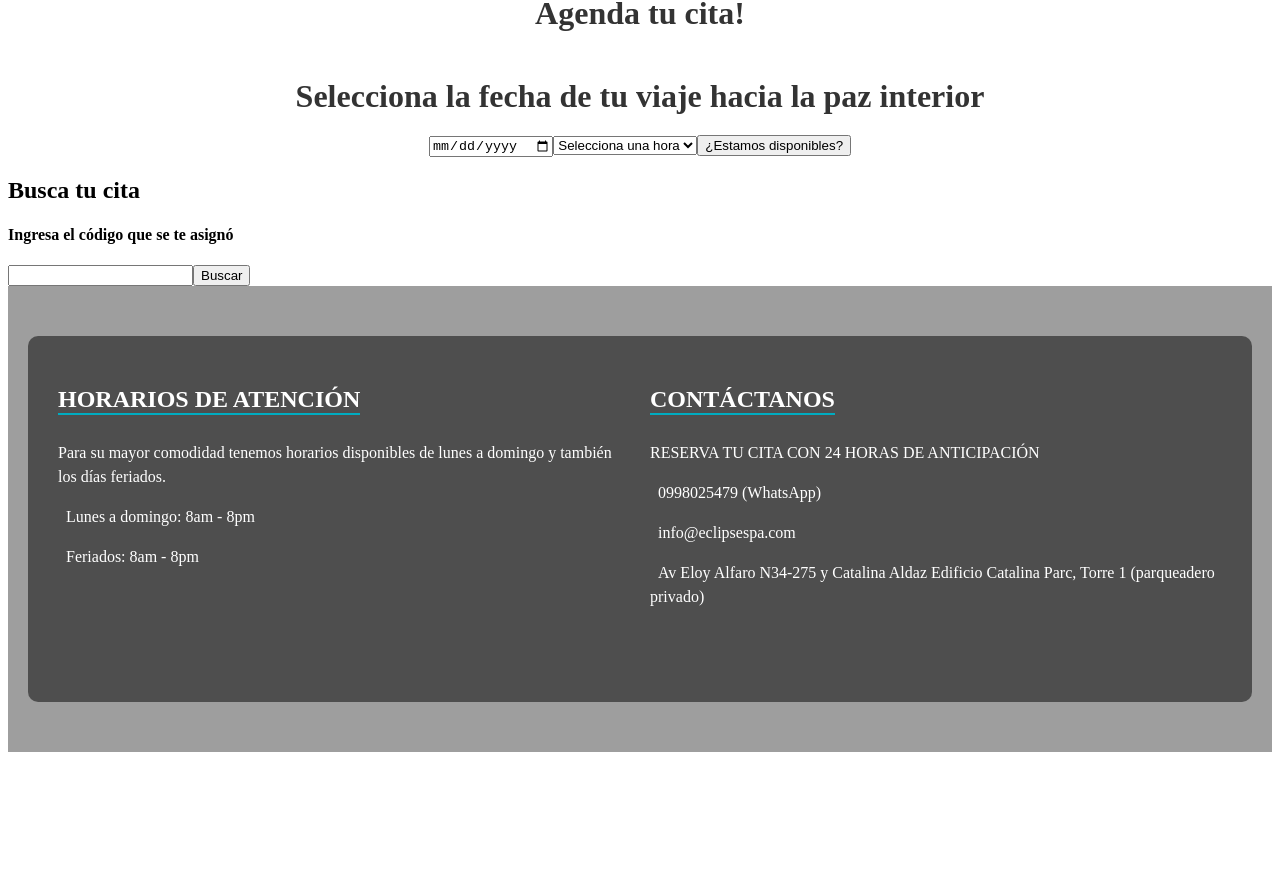
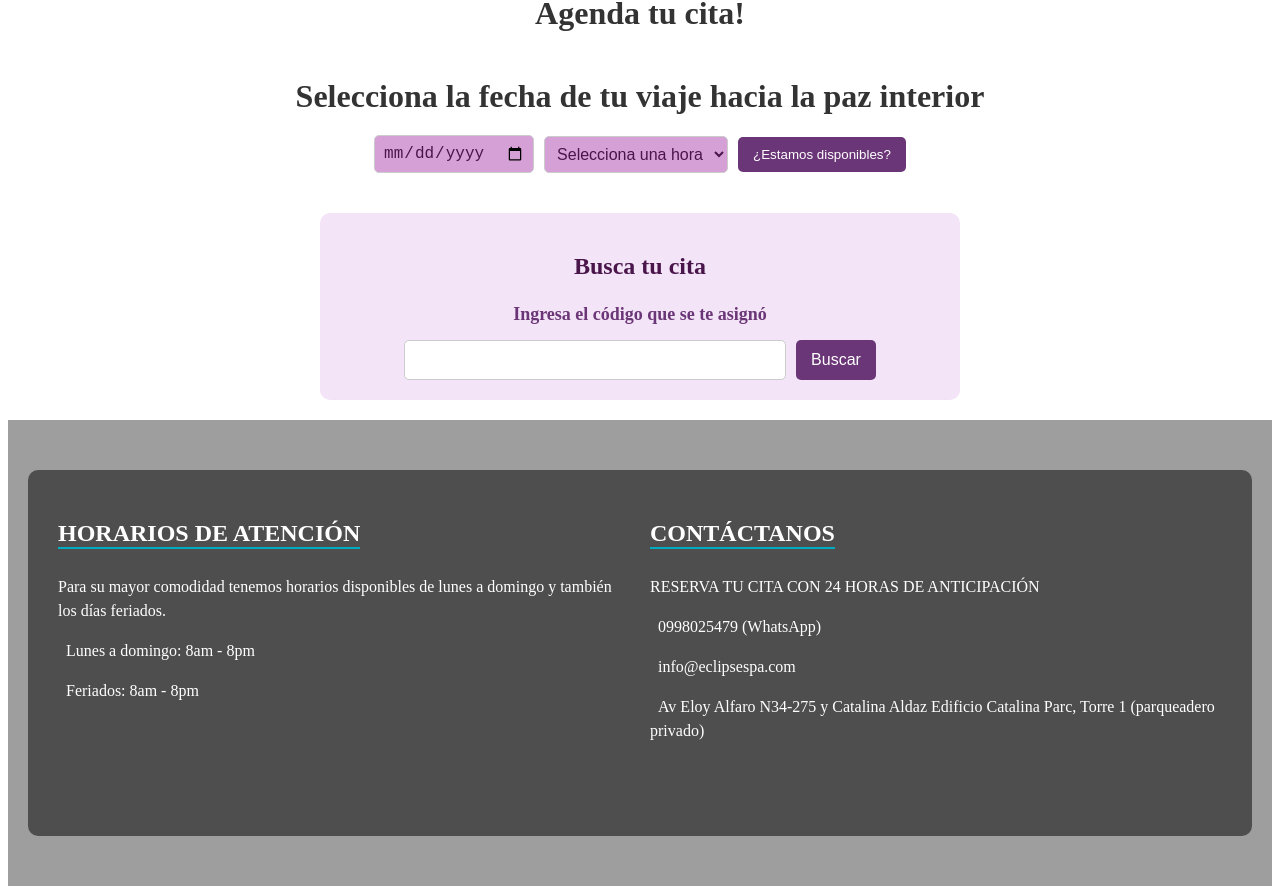
Before and after one commit to JoelPiuri/ProyectoReservasSpa, an Angular app in the folder spa/: page /inicio in a window 1280 px wide. Shown: the part 1427-2321 px from the top of the page. Before the commit the page ends 2187 px from the top, so only its background shows below. Built offline with nearby package versions, Linux system fonts and the light colour scheme.

Commit message:
css de agendar cita y buscar cita

```diff
--- a/spa/src/app/component/buscar-reservacion/buscar-reservacion.component.css
+++ b/spa/src/app/component/buscar-reservacion/buscar-reservacion.component.css
@@ -0,0 +1,108 @@
+.busqueda {
+    text-align: center;
+    margin: 0 auto 20px;
+    padding: 20px;
+    background-color: #f3e4f7;
+    border-radius: 10px;
+    width: 80%;
+    max-width: 600px;
+  }
+
+  .busqueda h2 {
+    color: #4a154b;
+    font-size: 24px;
+    margin-bottom: 10px;
+  }
+
+  .busqueda h1 {
+    color: #6b3677;
+    font-size: 18px;
+    margin-bottom: 15px;
+  }
+
+  .busqueda-input {
+    display: flex;
+    justify-content: center;
+    gap: 10px;
+  }
+
+  .busqueda input[type="text"] {
+    padding: 10px;
+    font-size: 16px;
+    border-radius: 5px;
+    border: 1px solid #ccc;
+    width: 60%;
+  }
+
+  .busqueda button {
+    background-color: #6b3677;
+    color: white;
+    padding: 10px 15px;
+    border: none;
+    border-radius: 5px;
+    cursor: pointer;
+    font-size: 16px;
+  }
+
+  .busqueda button:hover {
+    background-color: #4a154b;
+  }
+
+  .reservation-details, .modification-form {
+    max-width: 600px;
+    margin: 20px auto;
+    padding: 20px;
+    background-color: #f3e4f7;
+    border-radius: 10px;
+    text-align: center;
+    font-family: 'Arial', sans-serif;
+    border: 1px solid #ccc;
+  }
+
+  .reservation-details h3, .modification-form h3 {
+    color: #4a154b;
+    margin-bottom: 15px;
+  }
+
+  .reservation-details p, .modification-form label {
+    color: #6b3677;
+    font-size: 16px;
+    margin: 5px 0;
+  }
+
+  .reservation-buttons {
+    display: flex;
+    justify-content: center;
+    gap: 10px;
+    margin-top: 20px;
+  }
+
+  .reservation-buttons button, .modification-form button[type="submit"] {
+    background-color: #6b3677;
+    color: white;
+    padding: 10px 20px;
+    border: none;
+    border-radius: 5px;
+    cursor: pointer;
+    font-size: 16px;
+  }
+
+  .reservation-buttons button:hover, .modification-form button[type="submit"]:hover {
+    background-color: #4a154b;
+  }
+
+  .modification-form input, .modification-form select {
+    width: 100%;
+    padding: 10px;
+    margin-bottom: 15px;
+    border-radius: 5px;
+    border: 1px solid #ccc;
+    font-size: 16px;
+  }
+
+  .error-msg {
+    color: #a0467d;
+    font-size: 18px;
+    margin-top: 20px;
+    text-align: center;
+  }
--- a/spa/src/app/component/buscar-reservacion/buscar-reservacion.component.html
+++ b/spa/src/app/component/buscar-reservacion/buscar-reservacion.component.html
@@ -1,12 +1,14 @@
 <section class="busqueda">
   <h2>Busca tu cita</h2>
   <h1>Ingresa el código que se te asignó</h1>
-  <input type="text" [(ngModel)]="codigoAsignado" maxlength="8" pattern="[A-Za-z0-9]{5,6}">
-  <button (click)="buscarReservacion()">Buscar</button>
+  <div class="busqueda-input">
+    <input type="text" [(ngModel)]="codigoAsignado" maxlength="8" pattern="[A-Za-z0-9]{5,6}">
+    <button (click)="buscarReservacion()">Buscar</button>
+  </div>
 </section>
 
 <!-- Mostrar los detalles de la reservación si se encuentra -->
-<div *ngIf="reservacion">
+<div *ngIf="reservacion" class="reservation-details">
   <h3>Detalles de la Reservación</h3>
   <p>Fecha: {{ reservacion.date }}</p>
   <p>Hora: {{ reservacion.time }}</p>
@@ -15,19 +17,21 @@
   <p>Email: {{ reservacion.clientEmail }}</p>
   <p>Turno: {{ reservacion.turno }}</p>
   <p>Código: {{ reservacion.codigo }}</p>
-  <button (click)="mostrarFormularioModificacion()">Modificar Reservación</button>
-  <button (click)="eliminarReservacion()">Eliminar Reservación</button>
+
+  <div class="reservation-buttons">
+    <button (click)="mostrarFormularioModificacion()">Modificar Reservación</button>
+    <button (click)="eliminarReservacion()">Eliminar Reservación</button>
+  </div>
 </div>
 
 <!-- Mostrar el formulario de modificación si se solicita -->
-<div *ngIf="mostrarFormulario">
+<div *ngIf="mostrarFormulario" class="modification-form">
   <h3>Modificar Reservación</h3>
   <form [formGroup]="modificacionForm" (ngSubmit)="onModificar()">
     <label for="date">Fecha:</label>
     <input id="date" formControlName="date" type="date">
 
     <label for="time">Hora:</label>
-
     <select id="time" formControlName="time">
       <option value="" disabled selected>Selecciona una hora</option>
       <option *ngFor="let time of availableTimes" [value]="time">{{ time }}</option>
@@ -50,6 +54,6 @@
 </div>
 
 <!-- Mostrar mensaje de error si ocurre -->
-<div *ngIf="errorMsg">
+<div *ngIf="errorMsg" class="error-msg">
   <p>{{ errorMsg }}</p>
 </div>
--- a/spa/src/app/component/reservacion/reservacion.component.css
+++ b/spa/src/app/component/reservacion/reservacion.component.css
@@ -0,0 +1,40 @@
+.reservation-form {
+    display: flex;
+    align-items: center;
+    gap: 10px;
+    font-family: 'Arial', sans-serif;
+  }
+
+  .input-date,
+  .input-text,
+  .input-select {
+    padding: 8px;
+    border-radius: 5px;
+    border: 1px solid #ccc;
+    font-size: 16px;
+    width: auto;
+  }
+
+  .input-date,
+  .input-text,
+  .input-select {
+    background-color: #d5a0d6; /* color lila claro */
+    color: #4a154b; /* color púrpura oscuro */
+  }
+
+  .input-select option {
+    background-color: #bf64b7; /* color rojo vino */
+  }
+
+  .submit-button {
+    background-color: #6b3677; /* color púrpura oscuro */
+    color: white;
+    padding: 10px 15px;
+    border: none;
+    border-radius: 5px;
+    cursor: pointer;
+  }
+
+  .submit-button:hover {
+    background-color: #4a154b; /* color púrpura más oscuro al hacer hover */
+  }
--- a/spa/src/app/component/reservacion/reservacion.component.html
+++ b/spa/src/app/component/reservacion/reservacion.component.html
@@ -1,20 +1,18 @@
-<form [formGroup]="reservationForm" (ngSubmit)="onSubmit()">
-  <input type="date" formControlName="date" />
+<form [formGroup]="reservationForm" (ngSubmit)="onSubmit()" class="reservation-form">
+  <input type="date" formControlName="date" class="input-date"/>
 
-  <!-- Select para elegir la hora -->
-  <select formControlName="time">
+  <select formControlName="time" class="input-select">
     <option value="" disabled selected>Selecciona una hora</option>
     <option *ngFor="let time of availableTimes" [value]="time">{{time}}</option>
   </select>
 
-  <input type="text" formControlName="clientName" placeholder="Tu Nombre">
-  <input type="email" formControlName="clientEmail" placeholder="Tu Correo Electrónico">
+  <input type="text" formControlName="clientName" placeholder="Tu Nombre" class="input-text"/>
+  <input type="email" formControlName="clientEmail" placeholder="Tu Correo Electrónico" class="input-text"/>
 
-  <!-- Select para elegir el servicio -->
-  <select formControlName="service">
+  <select formControlName="service" class="input-select">
     <option value="" disabled selected>Selecciona un servicio</option>
     <option *ngFor="let service of services" [value]="service">{{service}}</option>
   </select>
 
-  <button type="submit">Reservar</button>
+  <button type="submit" class="submit-button">Reservar</button>
 </form>
--- a/spa/src/app/component/ver-disponibilidad/ver-disponibilidad.component.css
+++ b/spa/src/app/component/ver-disponibilidad/ver-disponibilidad.component.css
@@ -0,0 +1,53 @@
+.availability-form {
+    display: flex;
+    align-items: center;
+    gap: 10px;
+    margin-bottom: 20px;
+    font-family: 'Arial', sans-serif;
+  }
+
+  .input-date,
+  .input-select {
+    padding: 8px;
+    border-radius: 5px;
+    border: 1px solid #ccc;
+    font-size: 16px;
+    width: auto;
+    background-color: #d5a0d6;
+    color: #4a154b;
+  }
+
+  .input-select option {
+    background-color: #a0465d;
+  }
+
+  .submit-button {
+    background-color: #6b3677;
+    color: white;
+    padding: 10px 15px;
+    border: none;
+    border-radius: 5px;
+    cursor: pointer;
+  }
+
+  .submit-button:hover {
+    background-color: #4a154b;
+  }
+
+  .message {
+    font-size: 18px;
+    padding: 15px;
+    border-radius: 5px;
+  }
+
+  .message.success {
+    background-color: #d5a0d6;
+    color: #4a154b;
+    border: 2px solid #4a154b;
+  }
+
+  .message.error {
+    background-color: #b7469c;
+    color: white;
+    border: 2px solid #6b3677;
+  }
--- a/spa/src/app/component/ver-disponibilidad/ver-disponibilidad.component.html
+++ b/spa/src/app/component/ver-disponibilidad/ver-disponibilidad.component.html
@@ -1,18 +1,17 @@
-<form [formGroup]="disponibilidadForm" (ngSubmit)="verificarDisponibilidad()">
-  <input type="date" formControlName="date">
-  <select formControlName="time">
+<form [formGroup]="disponibilidadForm" (ngSubmit)="verificarDisponibilidad()" class="availability-form">
+  <input type="date" formControlName="date" class="input-date">
+  <select formControlName="time" class="input-select">
     <option value="" disabled selected>Selecciona una hora</option>
     <option *ngFor="let time of availableTimes" [value]="time">{{ time }}</option>
   </select>
-  <button type="submit">¿Estamos disponibles?</button>
+  <button type="submit" class="submit-button">¿Estamos disponibles?</button>
 </form>
 
-<div *ngIf="disponible === true">
+<div *ngIf="disponible === true" class="message success">
   <p>¡Sí, prepárate porque tendrás una cita con nosotros!</p>
-  <!-- En ver-disponibilidad.component.html -->
   <app-reservacion [fecha]="disponibilidadForm.value.date" [hora]="disponibilidadForm.value.time"></app-reservacion>
 </div>
 
-<div *ngIf="disponible === false">
+<div *ngIf="disponible === false" class="message error">
   <p>Lo siento, la fecha y hora no están disponibles.</p>
 </div>
```
